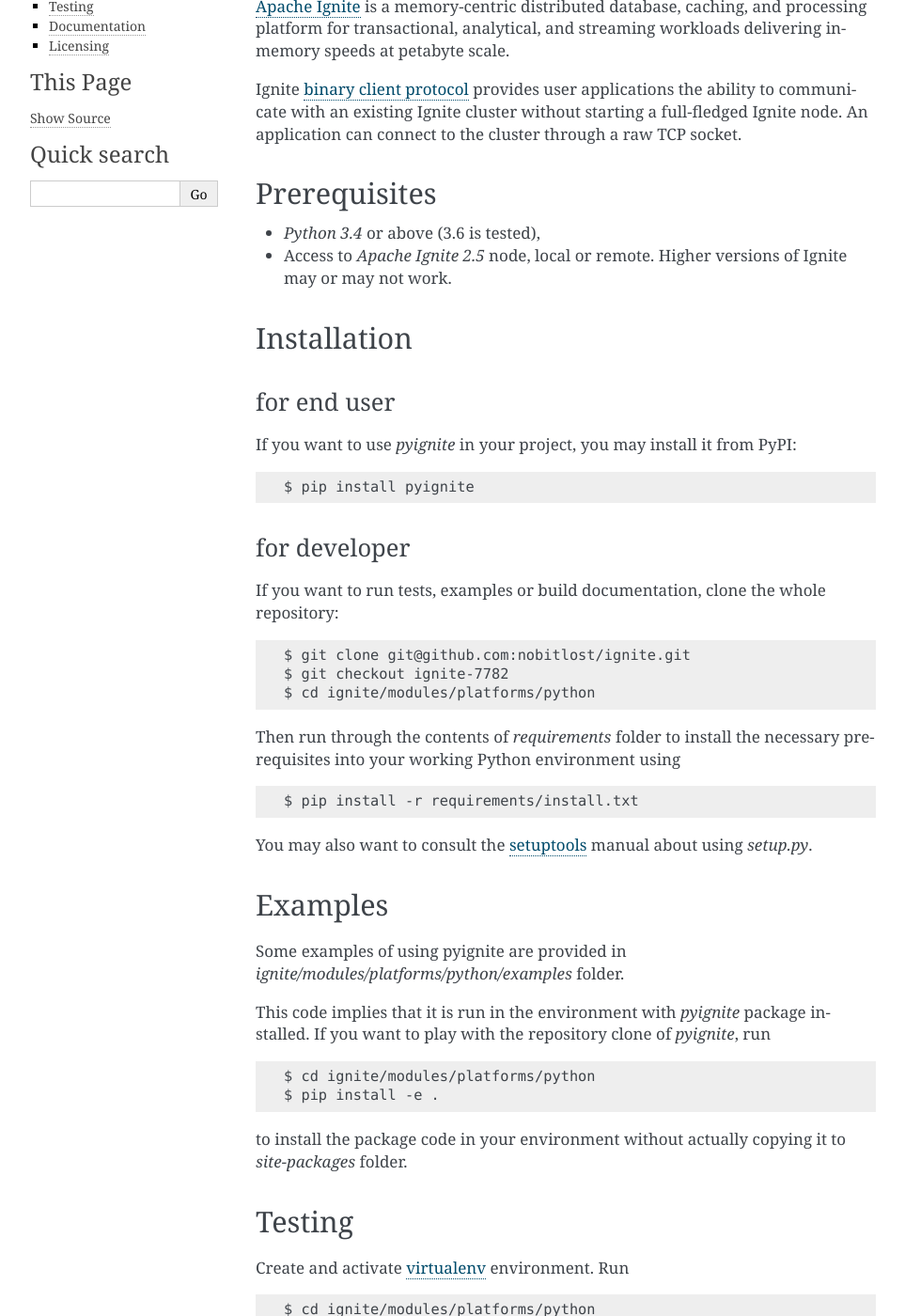
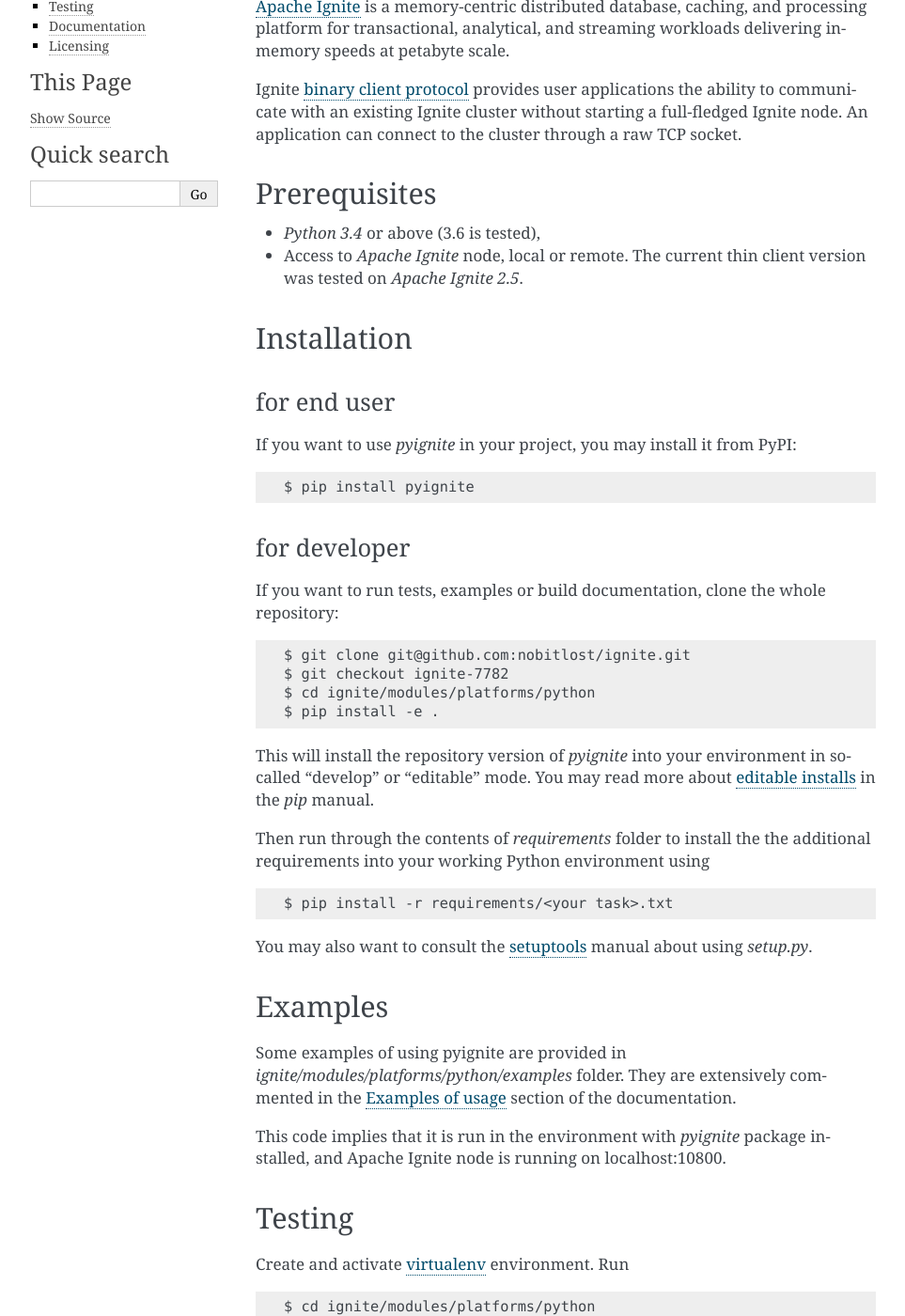
Before and after one commit to dmelnichuk/pyignite, a Sphinx documentation site: the page built from docs/readme.rst, in a window 1280 px wide and 1400 px high, scrolled down 245 px. Shown: the whole window at 94% size, without its empty margins (148-1111 px from the left). Built offline with Sphinx 7.4.7, drawn with Linux system fonts in a browser that asks for light colours; some of the changed text lies outside the part shown.

```diff
--- a/docs/conf.py
+++ b/docs/conf.py
@@ -163,3 +163,13 @@ texinfo_documents = [
 
 # If true, `todo` and `todoList` produce output, else they produce nothing.
 todo_include_todos = True
+
+
+def skip_fn(app, what, name, obj, skip, options):
+    if name == "__init__":
+        return False
+    return skip
+
+
+def setup(app):
+    app.connect("autodoc-skip-member", skip_fn)
--- a/docs/examples.rst
+++ b/docs/examples.rst
@@ -1,3 +1,5 @@
+.. _examples_of_usage:
+
 =================
 Examples of usage
 =================
--- a/docs/readme.rst
+++ b/docs/readme.rst
@@ -5,8 +5,8 @@ Basic Information
 What it is
 ----------
 
-This is an Apache Ignite lightweight (binary protocol) client library,
-written in Python, abbreviated as *pyignite*.
+This is an Apache Ignite thin (binary protocol) client library,
+written in Python 3, abbreviated as *pyignite*.
 
 `Apache Ignite`_ is a memory-centric distributed database, caching,
 and processing platform for transactional, analytical, and streaming
@@ -21,8 +21,8 @@ Prerequisites
 -------------
 
 - *Python 3.4* or above (3.6 is tested),
-- Access to *Apache Ignite 2.5* node, local or remote. Higher versions
-  of Ignite may or may not work.
+- Access to *Apache Ignite* node, local or remote. The current thin client
+  version was tested on *Apache Ignite 2.5*.
 
 
 Installation
@@ -48,13 +48,18 @@ the whole repository:
 $ git clone git@github.com:nobitlost/ignite.git
 $ git checkout ignite-7782
 $ cd ignite/modules/platforms/python
+$ pip install -e .
+
+This will install the repository version of `pyignite` into your environment
+in so-called “develop” or “editable” mode. You may read more about
+`editable installs`_ in the `pip` manual.
 
 Then run through the contents of `requirements` folder to install
-the necessary prerequisites into your working Python environment using
+the the additional requirements into your working Python environment using
 
 ::
 
-$ pip install -r requirements/install.txt
+$ pip install -r requirements/<your task>.txt
 
 You may also want to consult the `setuptools`_ manual about using `setup.py`.
 
@@ -62,18 +67,11 @@ Examples
 --------
 
 Some examples of using pyignite are provided in
-`ignite/modules/platforms/python/examples` folder.
+`ignite/modules/platforms/python/examples` folder. They are extensively
+commented in the :ref:`examples_of_usage` section of the documentation.
 
 This code implies that it is run in the environment with `pyignite` package
-installed. If you want to play with the repository clone of `pyignite`, run
-
-::
-
-$ cd ignite/modules/platforms/python
-$ pip install -e .
-
-to install the package code in your environment without actually copying it
-to `site-packages` folder.
+installed, and Apache Ignite node is running on localhost:10800.
 
 Testing
 -------
@@ -135,3 +133,4 @@ This is a free software, brought to you on terms of the `Apache License v2`_.
 .. _virtualenv: https://virtualenv.pypa.io/
 .. _setuptools: https://setuptools.readthedocs.io/
 .. _ignite/modules/platforms/python/docs/generated/html/index.html: .
+.. _editable installs: https://pip.pypa.io/en/stable/reference/pip_install/#editable-installs
--- a/setup.py
+++ b/setup.py
@@ -44,7 +44,7 @@ with open('README.md', 'r') as readme_file:
 
 setuptools.setup(
     name='pyignite',
-    version='0.1.5',
+    version='0.1.6',
     author='Dmitry Melnichuk',
     author_email='dmitry.melnichuk@nobitlost.com',
     description='Apache Ignite binary client Python API',
```
Also changed, not shown: README.md (+22 -17 lines), 1 other file.
